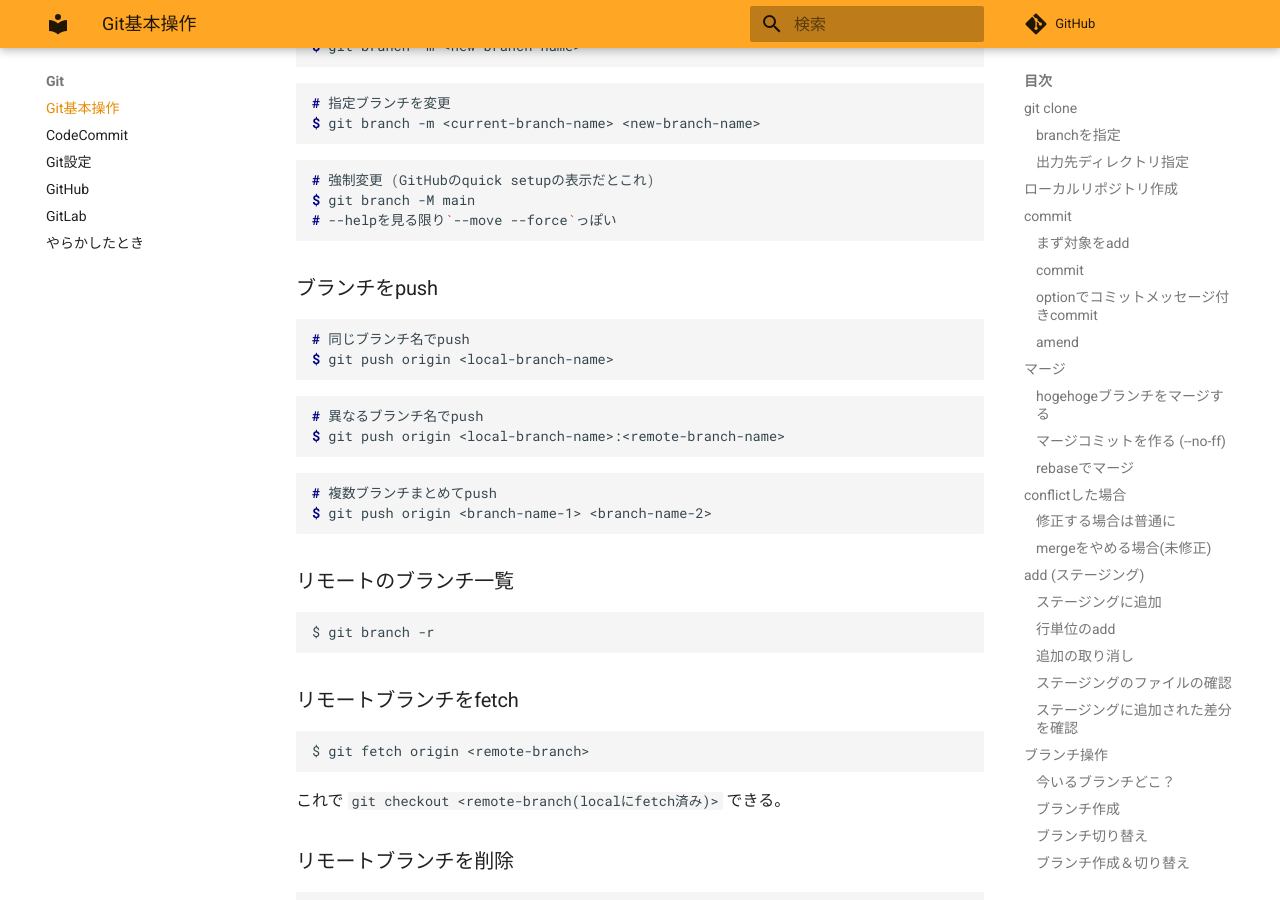
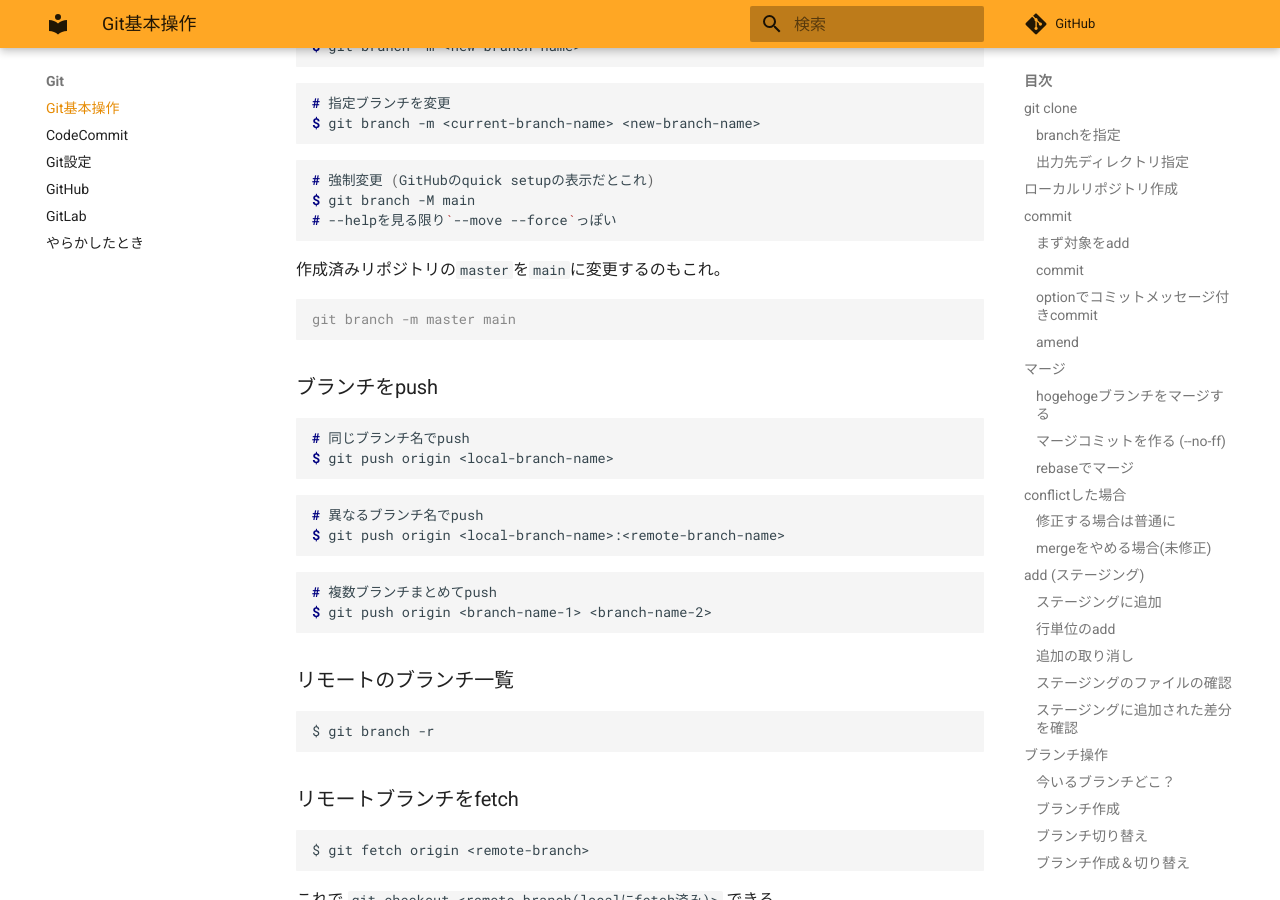
Before and after one commit to zaki-lknr/docs, an MkDocs documentation site: the page built from docs/Git/index.md, in a window 1280 px wide and 900 px high, scrolled down 5656 px. Built offline with MkDocs 1.6.1 and Material for MkDocs 9.7.7, drawn with Linux system fonts in a browser that asks for light colours; comment, search, counter and statistics services are not loaded.

Commit message:
add: git: master to main

````diff
--- a/docs/Git/index.md
+++ b/docs/Git/index.md
@@ -278,6 +278,12 @@ $ git branch -m <current-branch-name> <new-branch-name>
 # 強制変更 (GitHubのquick setupの表示だとこれ)
 $ git branch -M main
 # --helpを見る限り`--move --force`っぽい
+```
+
+作成済みリポジトリの`master`を`main`に変更するのもこれ。
+
+```console
+git branch -m master main
 ```
 
 ### ブランチをpush
````
